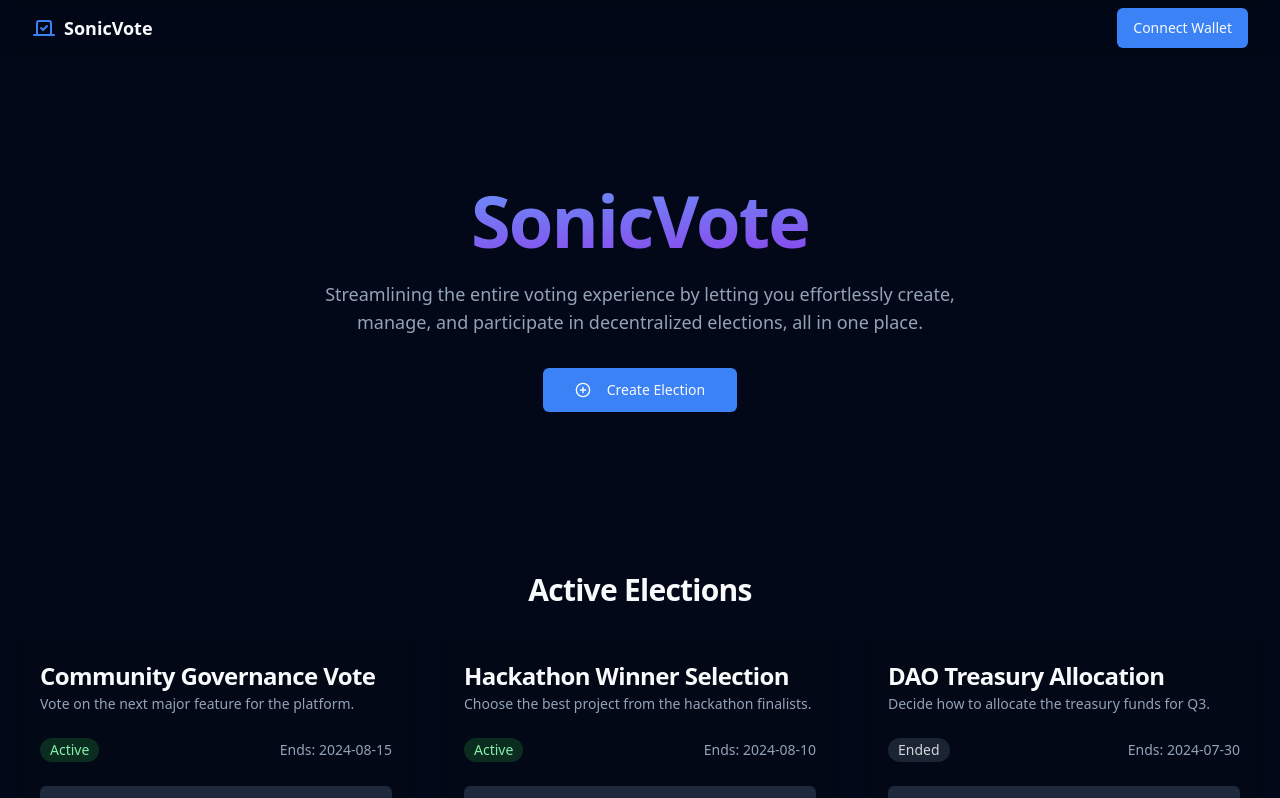
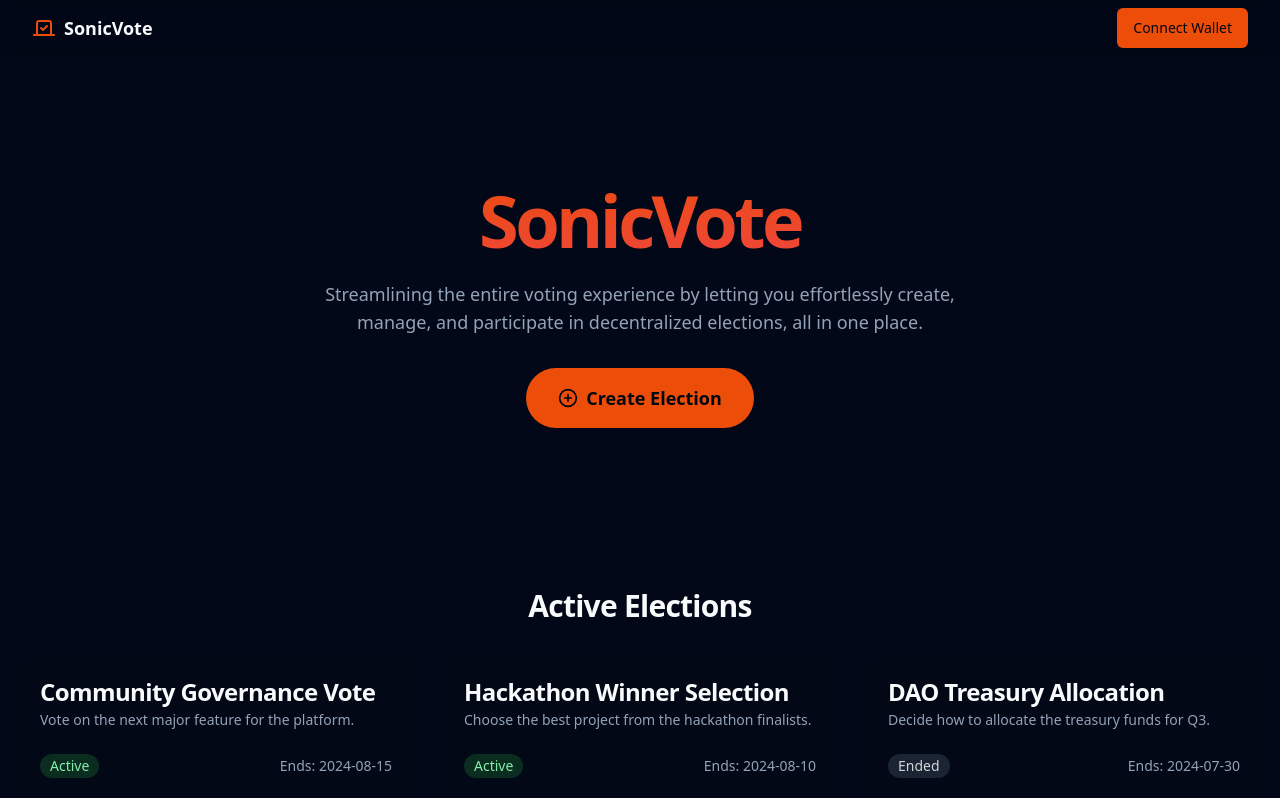
Before and after one commit to anoop04singh/sonicVote-Sonic-S-Tier-University-Hackathon, a React (Vite) app: page / in a window 1280 px wide. Shown: the top 798 px of the page. Built offline with nearby package versions, Linux system fonts and the light colour scheme.

Commit message:
[dyad] Updated design based on Elementor template - wrote 2 file(s)

```diff
--- a/src/globals.css
+++ b/src/globals.css
@@ -13,8 +13,8 @@
     --popover: 222.2 84% 4.9%;
     --popover-foreground: 210 40% 98%;
 
-    --primary: 217.2 91.2% 59.8%;
-    --primary-foreground: 210 40% 98%;
+    --primary: 18 93% 48%; /* Updated to orange */
+    --primary-foreground: 224 71.4% 4.1%; /* Updated for contrast */
 
     --secondary: 217.2 32.6% 17.5%;
     --secondary-foreground: 210 40% 98%;
@@ -30,7 +30,7 @@
 
     --border: 217.2 32.6% 17.5%;
     --input: 217.2 32.6% 17.5%;
-    --ring: 217.2 91.2% 59.8%;
+    --ring: 18 93% 48%; /* Updated to orange */
     --radius: 0.5rem;
   }
 }
@@ -47,3 +47,52 @@
     background-image: radial-gradient(ellipse 50% 80% at 50% -20%, hsla(217, 91%, 60%, 0.3), transparent);
   }
 }
+
+/* Custom button styles inspired by Elementor template */
+@layer components {
+  .animated-hero-button {
+    @apply relative inline-flex items-center justify-center px-8 py-4 text-lg font-bold text-primary-foreground bg-primary rounded-full overflow-hidden transition-all duration-500 ease-in-out;
+    transform: scaleX(1);
+  }
+
+  .animated-hero-button:hover {
+    animation: animate-scaleX 0.6s cubic-bezier(0.4, 0, 0, 1);
+  }
+
+  .animated-hero-button::after {
+    content: "";
+    @apply absolute left-0 bottom-0 w-full h-full bg-foreground transition-transform duration-500 ease-in-out rounded-t-full;
+    transform: translateY(100%);
+  }
+
+  .animated-hero-button:hover::after {
+    transform: translateY(0%);
+    @apply rounded-none;
+  }
+
+  .animated-hero-button .button-content {
+    @apply relative inline-block overflow-hidden z-10;
+  }
+
+  .animated-hero-button .button-content::after {
+    content: attr(data-text);
+    @apply absolute left-1/2 bottom-0 w-full h-full text-background transition-transform duration-500 ease-in-out;
+    transform: translate(-50%, 100%);
+  }
+
+  .animated-hero-button:hover .button-content::after {
+    transform: translate(-50%, 0%);
+  }
+}
+
+@keyframes animate-scaleX {
+  0% {
+    transform: scaleX(1);
+  }
+  50% {
+    transform: scaleX(1.05);
+  }
+  100% {
+    transform: scaleX(1);
+  }
+}
--- a/src/pages/Index.tsx
+++ b/src/pages/Index.tsx
@@ -31,16 +31,19 @@ const Index = () => {
     <div className="space-y-16">
       {/* Hero Section */}
       <div className="text-center py-16 md:py-24">
-        <h1 className="text-5xl md:text-7xl font-bold tracking-tight bg-gradient-to-br from-blue-400 to-purple-600 bg-clip-text text-transparent">
+        <h1 className="text-5xl md:text-7xl font-bold tracking-tighter bg-gradient-to-br from-primary to-red-500 bg-clip-text text-transparent">
           SonicVote
         </h1>
         <p className="mt-6 max-w-2xl mx-auto text-lg text-muted-foreground">
           Streamlining the entire voting experience by letting you effortlessly create, manage, and participate in decentralized elections, all in one place.
         </p>
         <div className="mt-8 flex justify-center gap-4">
-          <Button size="lg">
-            <PlusCircle className="mr-2 h-5 w-5" /> Create Election
-          </Button>
+          <button className="animated-hero-button group">
+            <div className="flex items-center">
+              <PlusCircle className="mr-2 h-5 w-5 transition-colors duration-500 group-hover:text-background z-10 relative" />
+              <span className="button-content" data-text="Create Election">Create Election</span>
+            </div>
+          </button>
         </div>
       </div>
 
@@ -51,7 +54,7 @@ const Index = () => {
         </h2>
         <div className="grid gap-6 md:grid-cols-2 lg:grid-cols-3">
           {elections.map((election) => (
-            <Card key={election.id} className="flex flex-col bg-card/50 backdrop-blur-sm border-0 transition-all hover:bg-card/75">
+            <Card key={election.id} className="flex flex-col bg-card/50 backdrop-blur-sm border-0 transition-all hover:bg-card/75 hover:scale-105">
               <CardHeader>
                 <CardTitle>{election.title}</CardTitle>
                 <CardDescription>{election.description}</CardDescription>
@@ -69,8 +72,8 @@ const Index = () => {
                 </div>
               </CardContent>
               <CardFooter>
-                <Button variant="secondary" className="w-full">
-                  View Details <ArrowRight className="ml-2 h-4 w-4" />
+                <Button variant="secondary" className="w-full group">
+                  View Details <ArrowRight className="ml-2 h-4 w-4 transition-transform group-hover:translate-x-1" />
                 </Button>
               </CardFooter>
             </Card>
```
